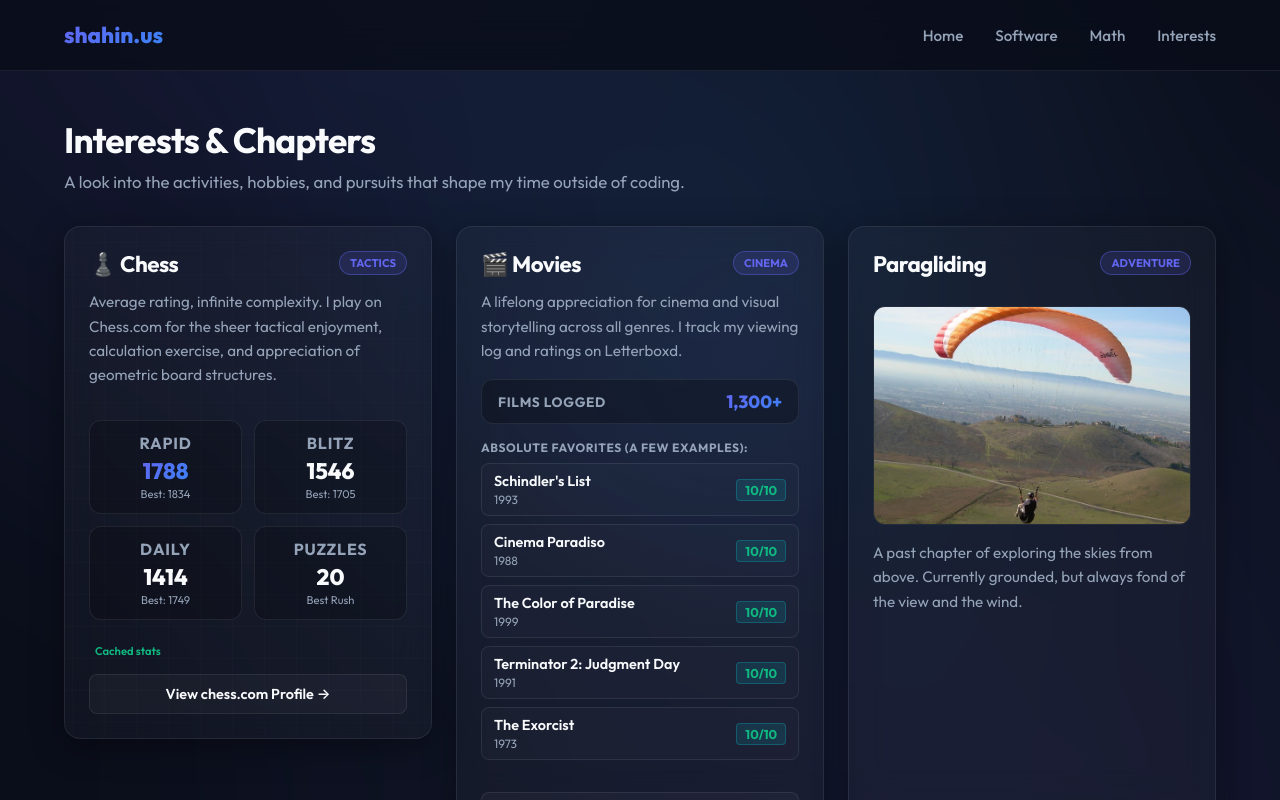
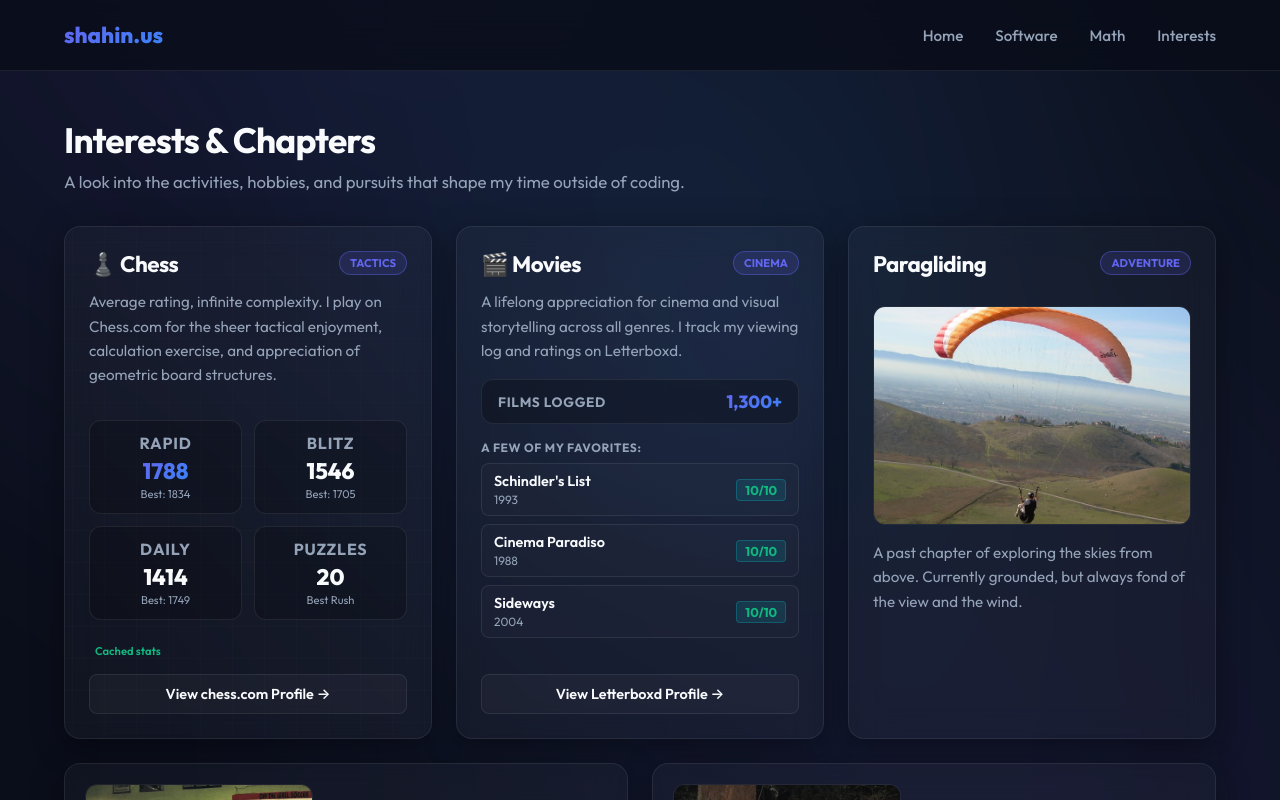
Before and after one commit to happyhuman/shahin.us, a Next.js app: page /interests in a window 1280 px wide. Built offline with nearby package versions, Linux system fonts and the light colour scheme; no server answers.

Commit message:
Update movie favorites list to 3 items including Sideways, adjust movies card label, and equalize top 3 cards heights

```diff
--- a/src/app/interests/interests.module.css
+++ b/src/app/interests/interests.module.css
@@ -64,6 +64,7 @@
   flex-direction: column;
   justify-content: space-between;
   min-height: 420px;
+  height: 100%;
 }
 
 .cardHeader {
@@ -249,6 +250,7 @@
   flex-direction: column;
   justify-content: space-between;
   min-height: 420px;
+  height: 100%;
 }
 
 .moviesBackground {
--- a/src/app/interests/page.js
+++ b/src/app/interests/page.js
@@ -211,7 +211,7 @@ function MoviesCard() {
       </div>
 
       <div style={{ fontSize: "0.75rem", fontWeight: "700", color: "var(--text-secondary)", marginBottom: "8px", zIndex: 2, textTransform: "uppercase", letterSpacing: "0.05em" }}>
-        Absolute Favorites (a few examples):
+        A few of my favorites:
       </div>
 
       <div className={styles.moviesList}>
--- a/src/config.js
+++ b/src/config.js
@@ -43,22 +43,10 @@ export const siteConfig = {
           link: "https://letterboxd.com/film/cinema-paradiso/",
         },
         {
-          title: "The Color of Paradise",
-          year: "1999",
+          title: "Sideways",
+          year: "2004",
           rating: "10/10",
-          link: "https://letterboxd.com/film/the-color-of-paradise/",
-        },
-        {
-          title: "Terminator 2: Judgment Day",
-          year: "1991",
-          rating: "10/10",
-          link: "https://letterboxd.com/film/terminator-2-judgment-day/",
-        },
-        {
-          title: "The Exorcist",
-          year: "1973",
-          rating: "10/10",
-          link: "https://letterboxd.com/film/the-exorcist/",
+          link: "https://letterboxd.com/film/sideways/",
         },
       ],
     },
```
